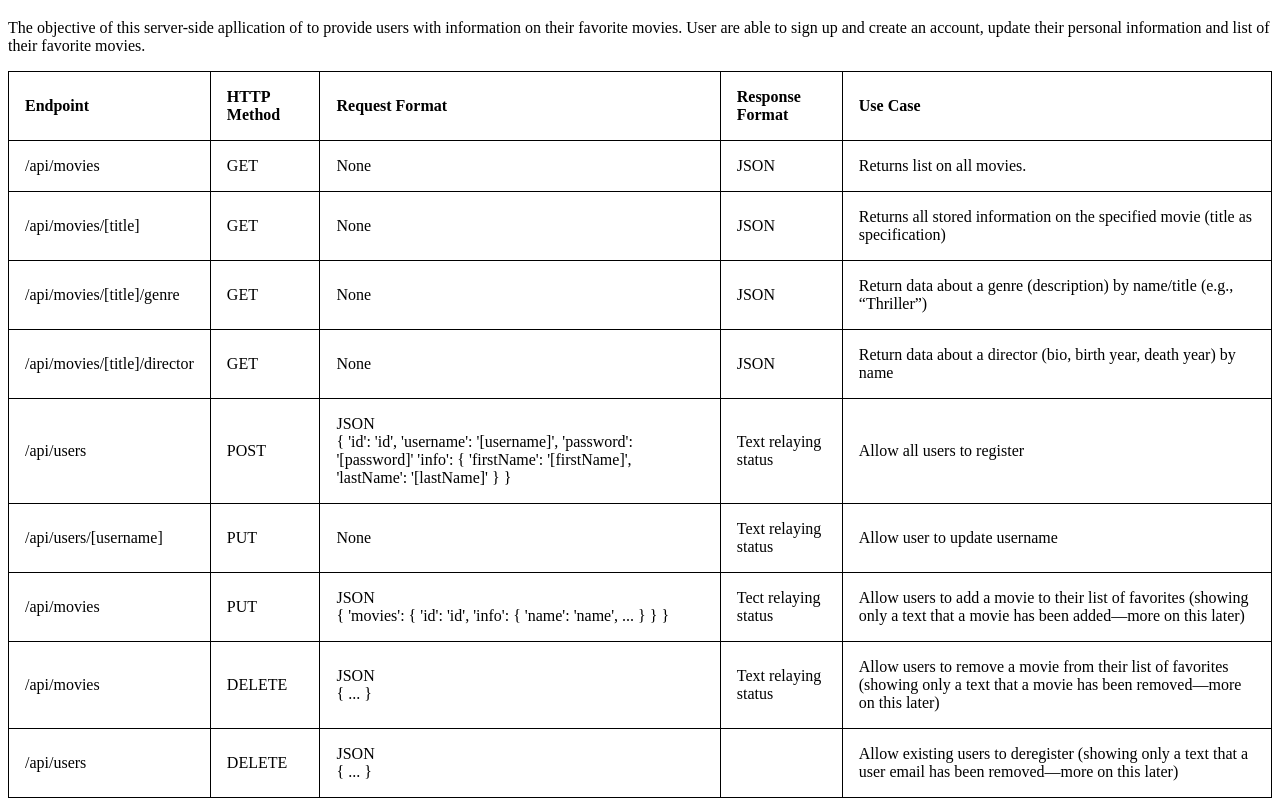
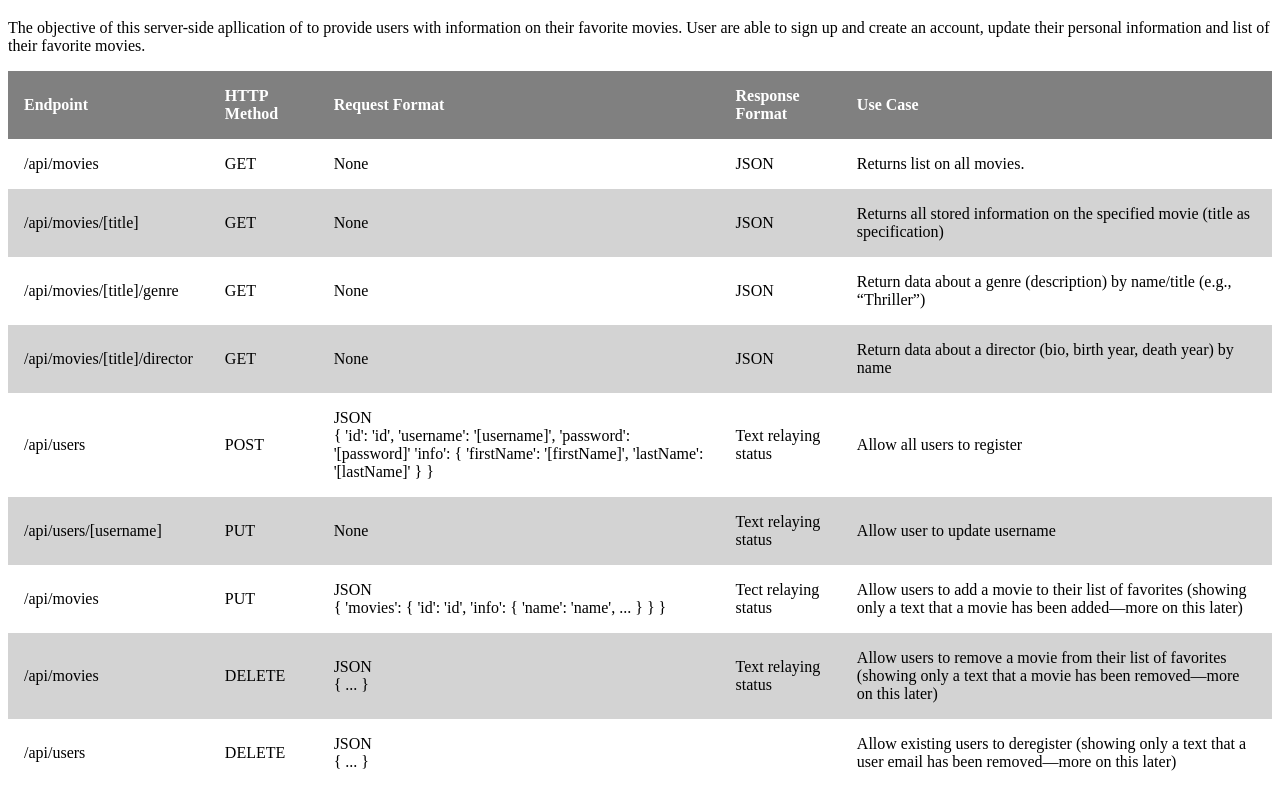
Before and after one commit to MarquezMoore/myFlix-server, a website: page public/documentation.html in a window 1280 px wide. Shown: the part 61-867 px from the top of the page. Drawn offline with Linux system fonts and the light colour scheme.

Commit message:
Added styles to table

```diff
--- a/public/documentation.html
+++ b/public/documentation.html
@@ -9,10 +9,16 @@
     tr,
     th,
     td{
-      border: 1px solid black;
       border-collapse: collapse;
       padding: 1rem;
       text-align: left;
+    }
+    th {
+      background: gray;
+      color: white;
+    }
+    tr:nth-child(odd){
+      background: lightgray;
     }
   </style>
 </head>
```
Lines whose indentation alone changed are shown as unchanged.
